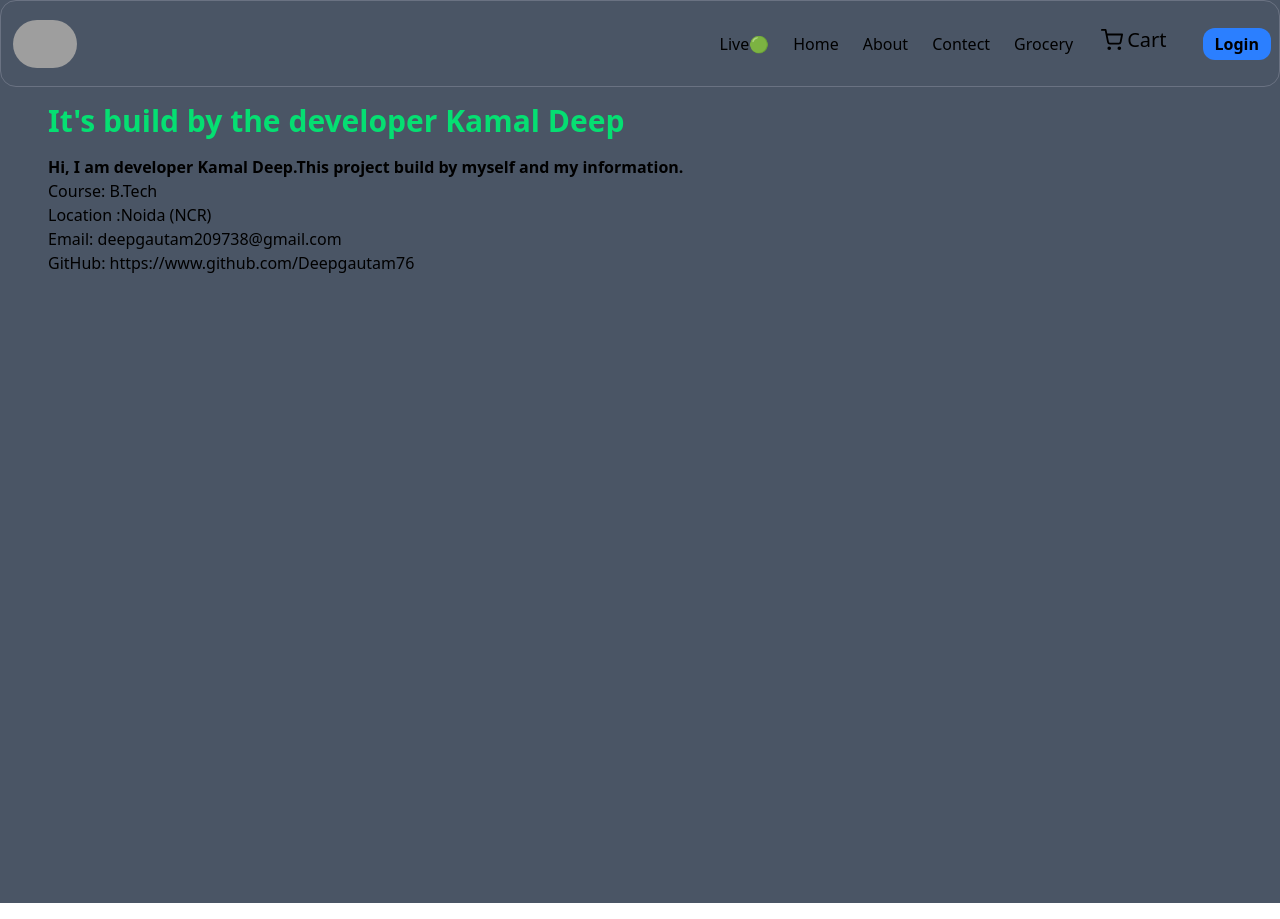
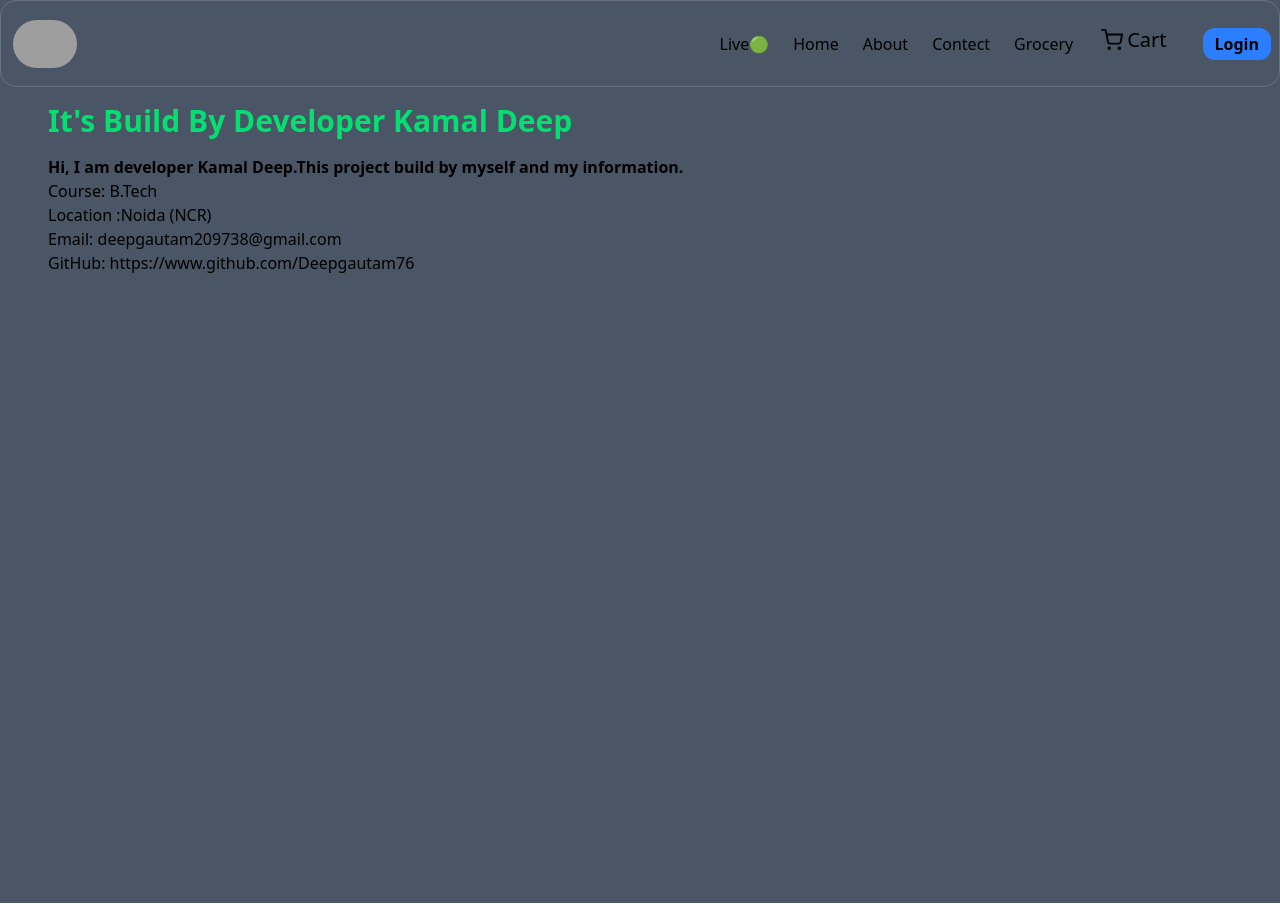
Before and after one commit to Deepgautam76/React_course, a React (Vite) app in the folder SwiggyClone/: page /about in a window 1280 px wide. Built offline with nearby package versions, Linux system fonts and the light colour scheme; grey boxes are pictures that could not be loaded.

Commit message:
using the dercribe function to divide test into category

```diff
--- a/SwiggyClone/src/components/header/About.js
+++ b/SwiggyClone/src/components/header/About.js
@@ -5,7 +5,7 @@ const About = () => {
     <div className="h-lvh flex flex-col m-4 min-h-screen">
       <div className="flex flex-col px-8 ">
         <h3 className="text-3xl font-semibold text-green-400">
-          It's build by the developer Kamal Deep
+          It's Build By Developer Kamal Deep
         </h3>
       </div>
       <div>
```
Also changed, not shown: 1 other file (tests, documents, lock files or other folders).
